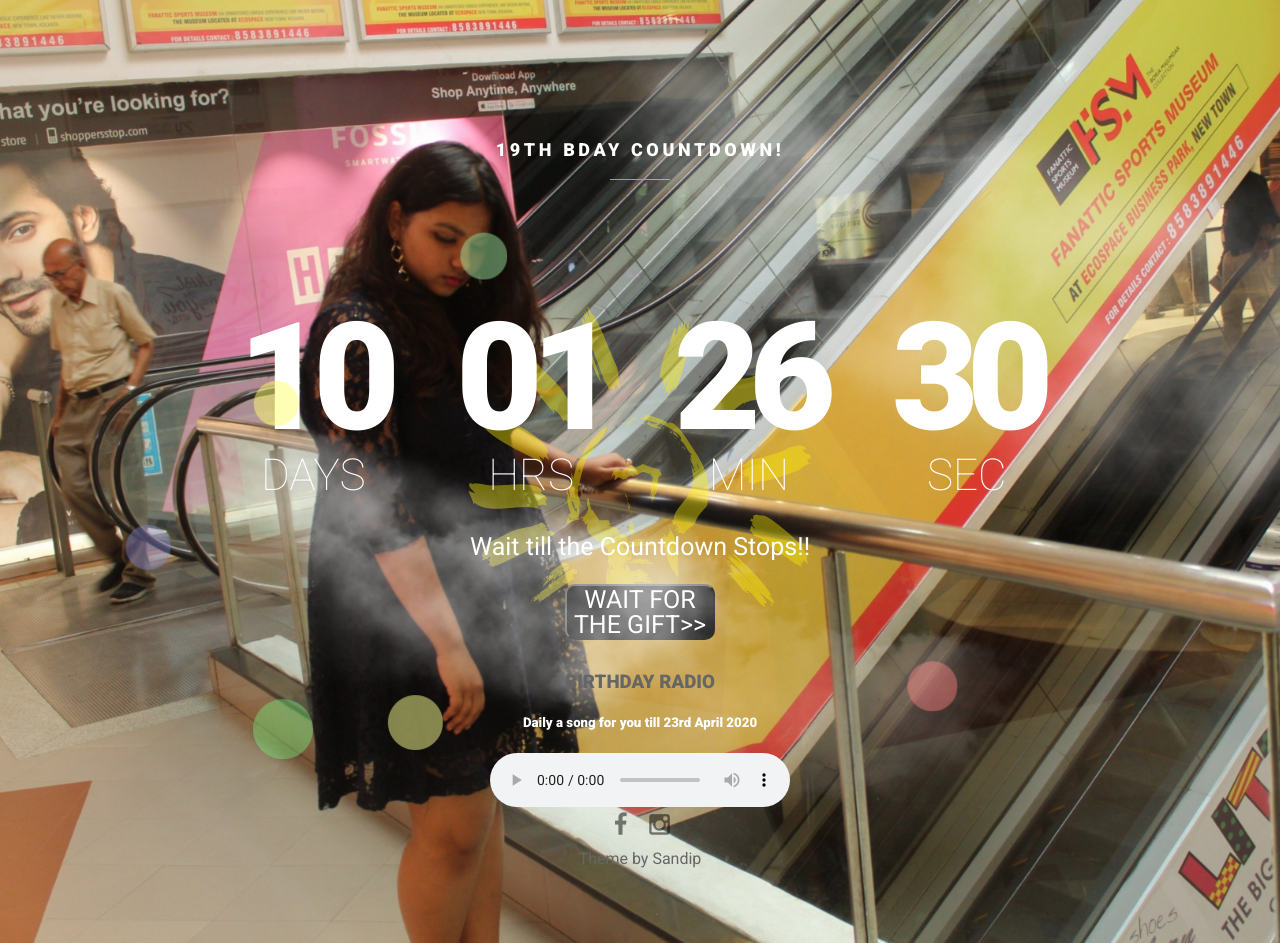
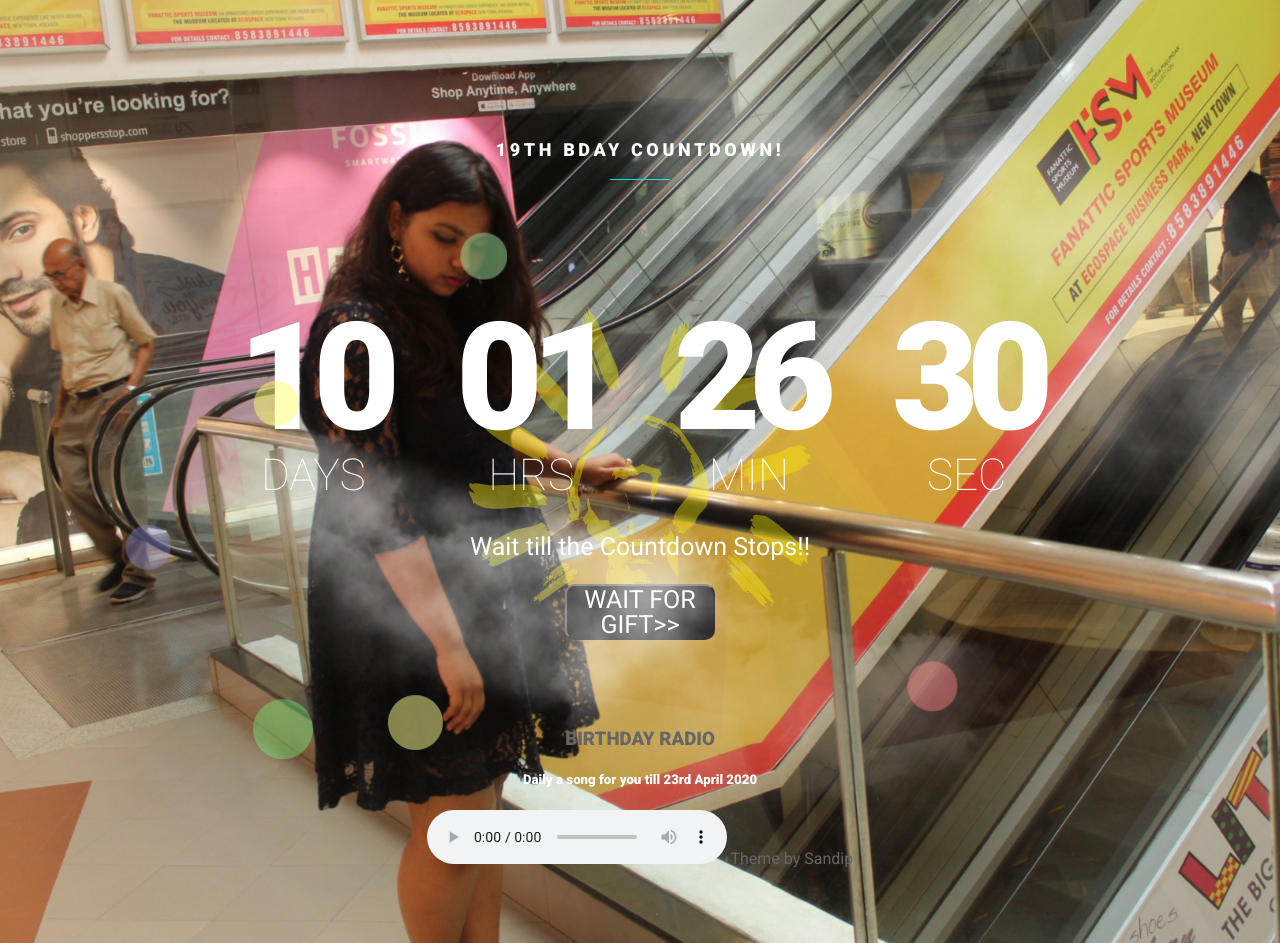
Before and after one commit to ADSANDY18/aditi2020, a PHP site: page / in a window 1280 px wide. Run offline with PHP 8.4, Linux system fonts and the light colour scheme.

Commit message:
Update index.php

```diff
--- a/index.php
+++ b/index.php
@@ -92,7 +92,7 @@
                            Wait till the Countdown Stops!!
                            <br>
                            <br>
-                           <button style="background-color: black;color: white; width: 150px;border-radius: 10px">WAIT FOR THE GIFT>></button>
+                           <button style="background-color: black;color: white; width: 150px;border-radius: 10px">WAIT FOR GIFT>></button>
                         </p>
 
                     </div>
@@ -168,17 +168,7 @@
   <source src="music.mpeg" type="audio/mpeg">
 Your browser does not support the audio element.
 </audio>
-                        <ul class="icons">
-                            <li>
-                                <a class="behance" href="#"><i class="fa fa-facebook"></i></a>
-                            </li>
 
-                            <li>
-                                <a class="twitter" href="#"><i class="fa fa-instagram"></i></a>
-                            </li>
-
-
-                        </ul>
                         Theme by Sandip
                     </div>
                 </li>
```
